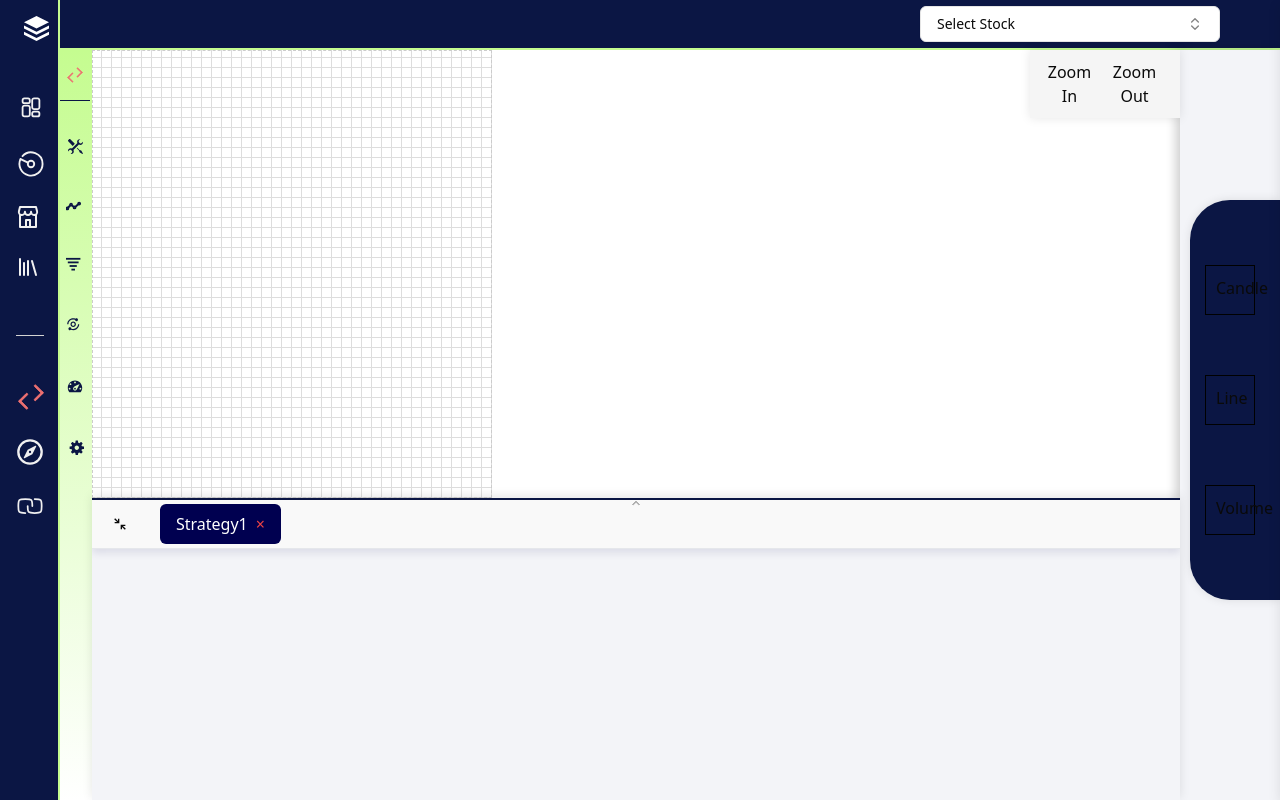
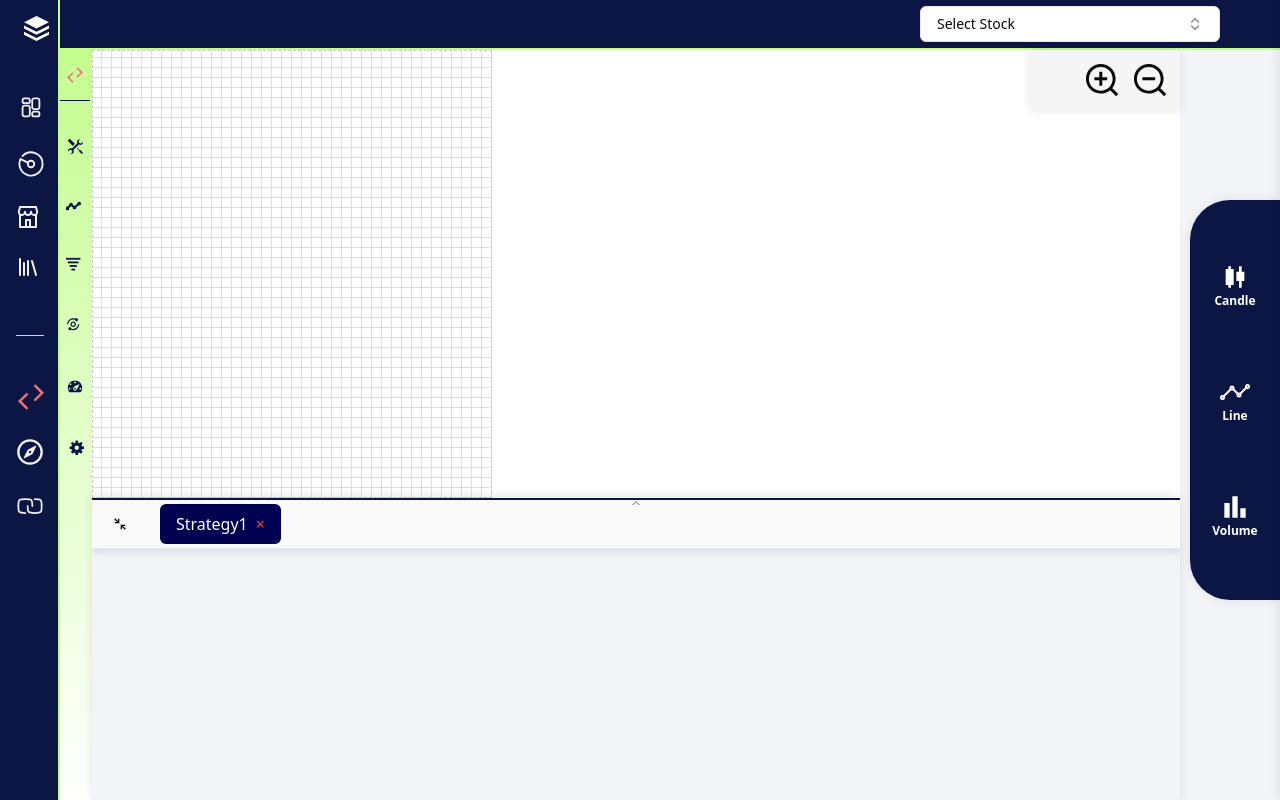
Before and after one commit to kriks7iitk/quogni-ade-web, a React (Vite) app: page /builder/indicators in a window 1280 px wide. Built offline with nearby package versions, Linux system fonts and the light colour scheme; what react-financial-charts would draw is missing.

Commit message:
UI changes: Part3

```diff
--- a/src/Modules/Experiment/Ruler.jsx
+++ b/src/Modules/Experiment/Ruler.jsx
@@ -1,5 +1,7 @@
 import * as React from "react";
 import { DiagramComponent } from "@syncfusion/ej2-react-diagrams";
+import { AiOutlineZoomIn } from "react-icons/ai";
+import { AiOutlineZoomOut } from "react-icons/ai";
 
 // App component with zoom in/out functionality
 export default function Ruler() {
@@ -22,8 +24,8 @@ export default function Ruler() {
   return (
     <div>
       <div>
-        <button onClick={handleZoomIn}>Zoom In</button>
-        <button onClick={handleZoomOut}>Zoom Out</button>
+        <button onClick={handleZoomIn}><AiOutlineZoomIn/></button>
+        <button onClick={handleZoomOut}><AiOutlineZoomOut/></button>
       </div>
       <DiagramComponent
         id="container"
--- a/src/Modules/VisualBuilder/DragOverlay/DragOverlayWrap.jsx
+++ b/src/Modules/VisualBuilder/DragOverlay/DragOverlayWrap.jsx
@@ -1,27 +1,27 @@
 /* eslint-disable react/prop-types */
-import React, { useState, useEffect } from 'react'
-import { DragOverlay  } from '@dnd-kit/core'
+import React, { useState, useEffect } from 'react';
+import { DragOverlay } from '@dnd-kit/core';
 import { TrayElementButtonOverlay } from '../RightSideTray/CollapsedTray/ComponentTray/TrayBtn/TrayElementButton';
 
-export default function DragOverlayWrap({draggedItem}) {
-  const [node, setNode] = useState(null)
+export default function DragOverlayWrap({ draggedItem }) {
+  const [node, setNode] = useState(null);
 
   useEffect(() => {
-    console.log("showing drag overlay");
+    console.log('showing drag overlay');
     console.log(draggedItem);
-  const isTrayElementBtn = draggedItem?.data?.current?.isTrayElement;
+    const isTrayElementBtn = draggedItem?.data?.current?.isTrayElement;
 
-  if(isTrayElementBtn){
-    console.log("helo helo");
+    if (isTrayElementBtn) {
+      console.log('helo helo');
 
-    setNode(<TrayElementButtonOverlay name={draggedItem?.data?.current?.name}></TrayElementButtonOverlay>)
-  }
-  }, [draggedItem])
+      setNode(
+        <TrayElementButtonOverlay
+          name={draggedItem?.data?.current?.name}
+          type={draggedItem?.data?.current?.type}
+        ></TrayElementButtonOverlay>,
+      );
+    }
+  }, [draggedItem]);
 
-
-
-
-  return (
-    <DragOverlay>{node}</DragOverlay>
-  )
+  return <DragOverlay>{node}</DragOverlay>;
 }
--- a/src/Modules/VisualBuilder/DroppableGrid/BuilderGrid.jsx
+++ b/src/Modules/VisualBuilder/DroppableGrid/BuilderGrid.jsx
@@ -6,6 +6,8 @@ import { Ruler } from './Ruler/Ruler';
 import ComponentRenderer from '../Components/ComponentRenderer';
 import { useSelector, useDispatch } from 'react-redux';
 import { InspectorContext } from '../_contexts/InspectorProvider';
+import { AiOutlineZoomIn } from "react-icons/ai";
+import { AiOutlineZoomOut } from "react-icons/ai";
 
 const BuilderGrid = ({ strategyDef, gridSize, setStrategyDef }) => {
   const dispatch = useDispatch();
@@ -76,9 +78,9 @@ const BuilderGrid = ({ strategyDef, gridSize, setStrategyDef }) => {
         className="grid-main-container"
         style={{ '--grid-size': `${gridSize}px` }}
       >
-        <div className="zoom-controls">
-          <button onClick={() => handleZoomIn(0, 0)}>Zoom In</button>
-          <button onClick={() => handleZoomOut(0, 0)}>Zoom Out</button>
+        <div className="zoom-controls gap-2">
+          <button onClick={() => handleZoomIn(0, 0)}><AiOutlineZoomIn className='w-10 h-10'/></button>
+          <button onClick={() => handleZoomOut(0, 0)}><AiOutlineZoomOut className='w-10 h-10'/></button>
         </div>
         {/* <Ruler orientation='vertical' zoomLevel={zoomLevel} />
             <Ruler orientation='horizontal' /> */}
--- a/src/Modules/VisualBuilder/DroppableGrid/grid.scss
+++ b/src/Modules/VisualBuilder/DroppableGrid/grid.scss
@@ -10,14 +10,9 @@
     display: flex;
 
     .tray-pane {
-      position: absolute;
-      display: flex;
-      flex-direction: column;
       right: 0;
-      top: 50%;
       transform: translateY(-50%);
-      width: 40px;       // Set a fixed width for the tray
-      background-color: #f5f5f5; // Optional: Add background color for visibility
+      //background-color: #f5f5f5; // Optional: Add background color for visibility
       padding: 10px;
       box-shadow: 0 0 10px rgba(0, 0, 0, 0.1); // Optional: Add a shadow for better visual effect
       z-index: 10;        // Ensure it's on top of the grid
--- a/src/Modules/VisualBuilder/RightSideTray/CollapsedTray/ComponentTray/ElementTray.jsx
+++ b/src/Modules/VisualBuilder/RightSideTray/CollapsedTray/ComponentTray/ElementTray.jsx
@@ -8,7 +8,7 @@ export default function ElementTray() {
     { name: 'Volume', type: 'volume' },
   ];
   return (
-    <div className="tray-pane">
+    <div className="tray-pane absolute flex-col top-0.5 justify-center items-center ">
       {trayItems.map((item, index) => (
         <TrayElementButton key={index} type={item?.type} name={item?.name} />
       ))}
--- a/src/Modules/VisualBuilder/RightSideTray/CollapsedTray/ComponentTray/TrayBtn/TrayElementButton.jsx
+++ b/src/Modules/VisualBuilder/RightSideTray/CollapsedTray/ComponentTray/TrayBtn/TrayElementButton.jsx
@@ -1,8 +1,25 @@
-
 import React , {useEffect} from 'react';
 import {useDraggable} from '@dnd-kit/core';
 import PropTypes from 'prop-types';
+import { MdCandlestickChart } from "react-icons/md";
+import { IoAnalyticsOutline } from "react-icons/io5";
+import { MdBarChart } from "react-icons/md";
+import zIndex from '@mui/material/styles/zIndex';
 
+const getIconForType = (type) => {
+  console.log("Type of the element of Overlay",type)
+  switch (type) {
+    case 'candle':
+      return <MdCandlestickChart className="w-8 h-8" />;
+    case 'line':
+      return <IoAnalyticsOutline className="w-8 h-8" />;
+    case 'volume':
+      return <MdBarChart className="w-8 h-8" />;
+    default:
+      return null;
+  }
+
+};
 export function TrayElementButton({ type, name }){
     const { attributes, listeners, setNodeRef} = useDraggable({
       id:`tray-element-${type}`,
@@ -13,27 +30,41 @@ export function TrayElementButton({ type, name }){
       }
     });
 
+
     const style = {
+      position: 'relative',
       padding: '10px',
-      border: '1px solid black',
+      border: '1px solid white',
       margin: '5px',
+      width:'70px',
+      height:'40px',
+      zIndex:1000,
+      color:'white'
+
     };
     return (
       <button
-        className="flex flex-col gap-2 h-[50px] w-[50px] cursor-grab"
+        className="flex flex-col gap-2 h-[50px] w-[60px] cursor-grab text-white rounded-lg   justify-center items-center"
         ref={setNodeRef}
-        style={style}
+        // style={style}
         {...listeners}
         {...attributes}
       >
-        {name}
+        <div className='' >
+          <div className='flex justify-center items-center' >
+            {getIconForType(type)}
+          </div>
+          <div>
+            <span className='text-xs font-semibold flex justify-center items-center'>{name}</span>
+          </div>
+        </div>
       </button>
     );
 };
 
 
 // eslint-disable-next-line react/prop-types
-export function TrayElementButtonOverlay ({ name }){
+export function TrayElementButtonOverlay ({ name, type }){
   const style = {
     padding: '10px',
     border: '1px solid black',
@@ -41,12 +72,11 @@ export function TrayElementButtonOverlay ({ name }){
     height:'40px',
     width:'62px'
   };
-
-
-
+  console.log("Type of the element of Overlay",type)
   return (
-    <div style={style}>
-     {name}
+    <div className='bg-gray-300 w-16 h-16 rounded-lg shadow-md shadow-slate-300 flex  justify-center items-center ' >
+      {getIconForType(type)}
+     {/* {name} */}
     </div>
   );
 };
--- a/src/Modules/VisualBuilder/RightSideTray/sideTray.theme.scss
+++ b/src/Modules/VisualBuilder/RightSideTray/sideTray.theme.scss
@@ -3,7 +3,7 @@
     flex-direction: column;
     min-width: 100px;
     background:  #F3F4F8 ;
-    box-shadow: -4px 0 10px rgba(0, 0, 0, 0.2);
+    //box-shadow: -4px 0 10px rgba(0, 0, 0, 0.2);
     transition: width 0.8s ease, box-shadow 0.3s ease;
 
     .tray-pane {
```
